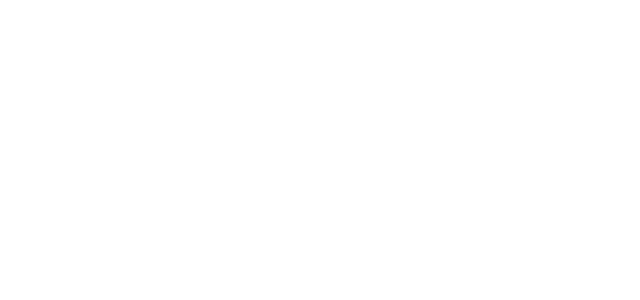
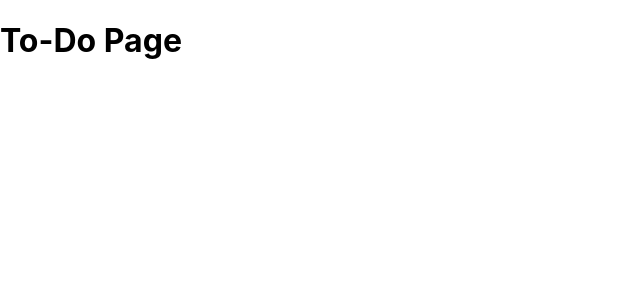
Before and after one commit to tqDrex/DailyHabitTracker, a React (Create React App) app in the folder client/: page /todo in a window 1280 px wide. Before the commit this address had no page. Shown: the top 300 px of the page, without its empty margins (0-640 px from the left). Built offline with nearby package versions, Linux system fonts and the light colour scheme.

Commit message:
Added ToDoPage + updated .gitignore

```diff
--- a/client/src/App.js
+++ b/client/src/App.js
@@ -3,6 +3,7 @@
 import DashboardPage from './pages/DashboardPage';
 import CalendarPage from './pages/CalendarPage';
 import SignupPage  from './pages/SignUpPage';
+import ToDoPage from './pages/ToDoPage';
 
 function App() {
   return (
@@ -12,6 +13,7 @@
         <Route path="/dashboard" element={<DashboardPage />} />
         <Route path="/calendar" element={<CalendarPage />} />
         <Route path="/signup" element={<SignupPage />} />
+        <Route path="/todo" element={<ToDoPage />} />
       </Routes>
     </BrowserRouter>
   );
--- /dev/null
+++ b/client/src/pages/ToDoPage.js
@@ -0,0 +1,5 @@
+export default function ToDoPage() {
+  return (
+    <h1>To-Do Page</h1>
+  );
+}
```
Also changed, not shown: 2 other files (tests, documents, lock files or other folders).
